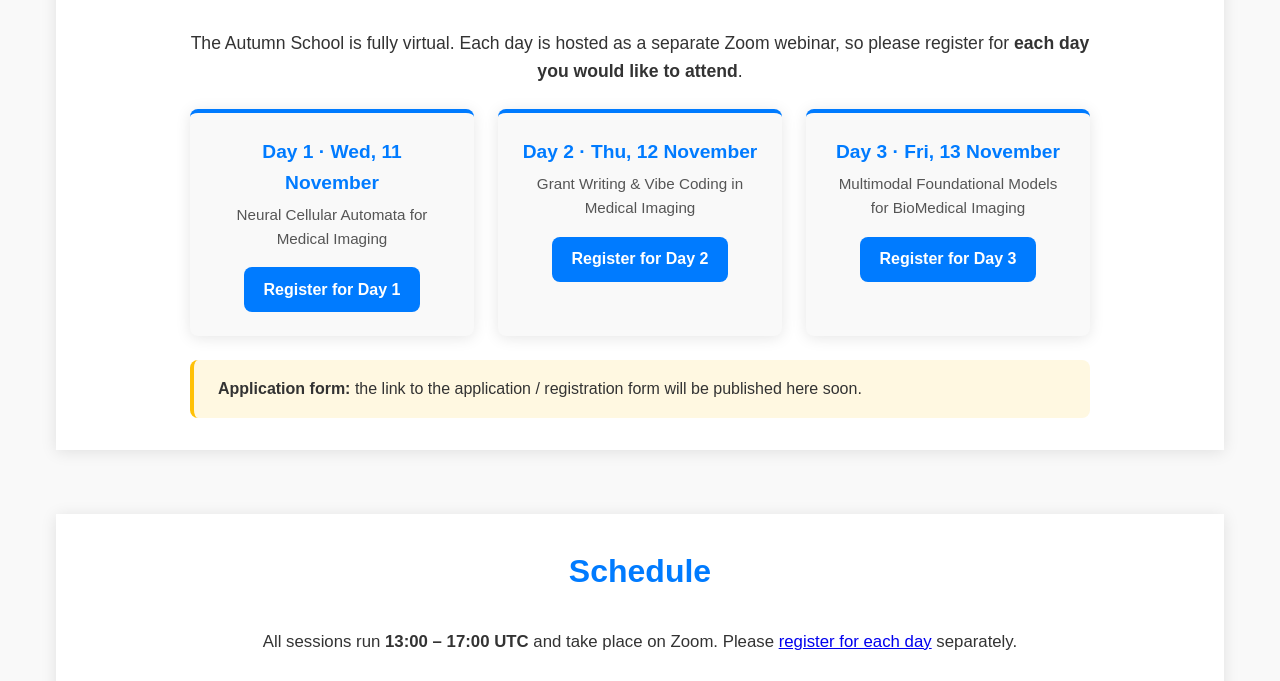
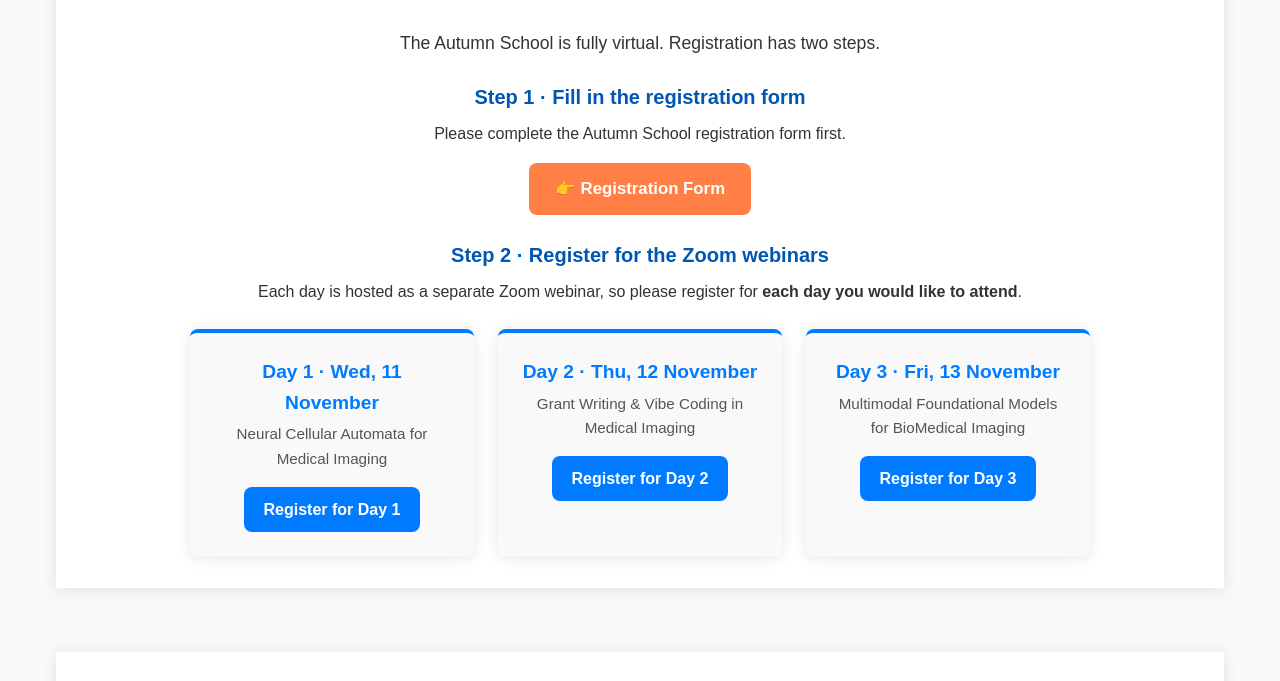
Before and after one commit to RISE-MICCAI/Autumnschool_website, a plain HTML site: page index.html in a window 1280 px wide. Shown: the part 576-1257 px from the top of the page. Drawn offline with Linux system fonts and the light colour scheme.

Commit message:
Add Yipei Wang bio and photo, add registration form link
Co-Authored-By: Claude Fable 5.1 <noreply@anthropic.com>

```diff
--- a/css/main.css
+++ b/css/main.css
@@ -1319,3 +1319,35 @@ footer .social-links a:hover {
 .session-links a:hover {
   background-color: #1e7e34;
 }
+
+/* Registration steps */
+.registration-step {
+  text-align: center;
+  margin-bottom: 1.5rem;
+}
+
+.registration-step h3 {
+  color: var(--secondary-color);
+  font-size: 1.25rem;
+  margin-bottom: 0.5rem;
+}
+
+.registration-step p {
+  margin-bottom: 1rem;
+}
+
+.registration-step .btn {
+  display: inline-block;
+  padding: 0.8rem 1.6rem;
+  background-color: #ff7f46;
+  color: white;
+  border-radius: var(--border-radius);
+  text-decoration: none;
+  font-weight: 700;
+  font-size: 1.05rem;
+  transition: background-color 0.3s;
+}
+
+.registration-step .btn:hover {
+  background-color: #e5672f;
+}
--- a/index.html
+++ b/index.html
@@ -69,10 +69,26 @@
         </div>
         <div class="registration-content">
           <p class="registration-intro">
-            The Autumn School is fully virtual. Each day is hosted as a
-            separate Zoom webinar, so please register for
-            <strong>each day you would like to attend</strong>.
+            The Autumn School is fully virtual. Registration has two steps.
           </p>
+          <div class="registration-step">
+            <h3>Step 1 &middot; Fill in the registration form</h3>
+            <p>Please complete the Autumn School registration form first.</p>
+            <a
+              href="https://forms.gle/GXmygvBPaejd1tkY9"
+              target="_blank"
+              rel="noopener"
+              class="btn"
+              >👉 Registration Form</a
+            >
+          </div>
+          <div class="registration-step">
+            <h3>Step 2 &middot; Register for the Zoom webinars</h3>
+            <p>
+              Each day is hosted as a separate Zoom webinar, so please register
+              for <strong>each day you would like to attend</strong>.
+            </p>
+          </div>
           <div class="registration-days">
             <div class="registration-day">
               <h3>Day 1 &middot; Wed, 11 November</h3>
@@ -113,13 +129,6 @@
                 >Register for Day 3</a
               >
             </div>
-          </div>
-          <!-- TODO: replace with the application/registration form link once available -->
-          <div class="registration-note">
-            <p>
-              <strong>Application form:</strong> the link to the application /
-              registration form will be published here soon.
-            </p>
           </div>
         </div>
       </section>
@@ -205,13 +214,17 @@
             </p>
           </div>
 
-          <!-- TODO: add Yipei Wang's photo (resources/speakers/Yipei.jpg) and bio -->
           <div class="speaker-card">
-            <img src="resources/speakers/placeholder.svg" alt="Yipei Wang" class="speaker-photo" />
+            <img src="resources/speakers/Yipei.jpg" alt="Yipei Wang" class="speaker-photo" />
             <h3>Yipei Wang</h3>
             <p class="speaker-affiliation">University College London</p>
             <p class="speaker-session">Day 2 &middot; Vibe Coding in Medical Imaging</p>
-            <p class="speaker-bio pending">Bio and photo coming soon.</p>
+            <p class="speaker-bio">
+              Yipei Wang is a Lecturer at University College London, with a PhD
+              in Biomedical Engineering from the University of Oxford. Her
+              research focuses on AI for healthcare, particularly prostate
+              cancer imaging.
+            </p>
           </div>
 
           <div class="speaker-card">
@@ -250,9 +263,11 @@
           <div class="faq-item">
             <h3>Q2: Do I need to register for every day separately?</h3>
             <p>
-              <strong>A:</strong> Yes. Each day runs as its own Zoom webinar, so
-              please use the registration link for every day you plan to attend.
-              You can find all three links in the
+              <strong>A:</strong> Yes. Please fill in the
+              <a href="https://forms.gle/GXmygvBPaejd1tkY9" target="_blank" rel="noopener">registration form</a>
+              once, and then register for the Zoom webinar of every day you plan
+              to attend, as each day runs as its own webinar. You can find all
+              links in the
               <a href="#registration">Registration</a> section.
             </p>
           </div>
--- a/pages/program.html
+++ b/pages/program.html
@@ -86,11 +86,11 @@
                 <h4>Vibe Coding in Medical Imaging: Responsible LLM-Assisted Programming</h4>
                 <p>presented by
                     <span class="speaker-profile">
-                        <img src="resources/speakers/placeholder.svg" alt="Yipei Wang" class="speaker-image" title="Yipei Wang">
+                        <img src="resources/speakers/Yipei.jpg" alt="Yipei Wang" class="speaker-image" title="Yipei Wang">
                         <span class="speaker-name">Yipei Wang</span>
                         <span class="speaker-tooltip">
                             <strong>Yipei Wang</strong><br>
-                            University College London. Bio to be added.
+                            Yipei Wang is a Lecturer at University College London, with a PhD in Biomedical Engineering from the University of Oxford. Her research focuses on AI for healthcare, particularly prostate cancer imaging.
                         </span>
                     </span>
                     (University College London)
```
Also changed, not shown: resources/speakers/Yipei.jpg (added), resources/speakers/Yipei.txt, resources/speakers/placeholder.svg (deleted), 1 other file.
